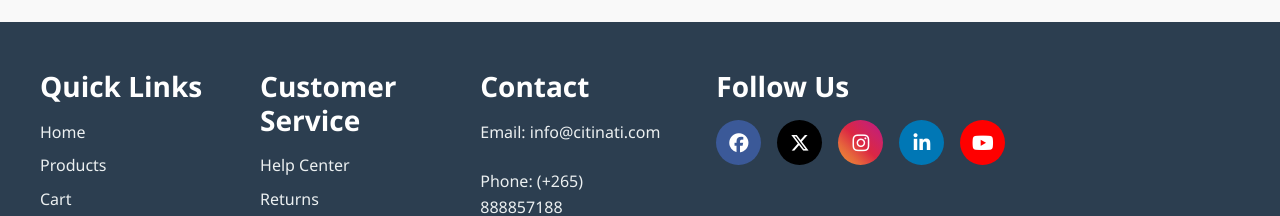
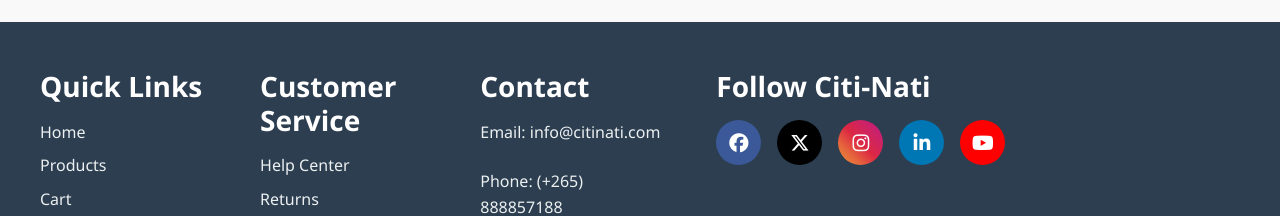
Before and after one commit to AubieOB/citi-nati-supermarket, a React (Vite) app in the folder citi-nati-frontend/: page / in a window 1280 px wide. Shown: the part 1568-1784 px from the top of the page. Built offline with nearby package versions, Linux system fonts and the light colour scheme; no server answers.

Commit message:
Update footer component

```diff
--- a/citi-nati-frontend/src/components/layout/Footer.jsx
+++ b/citi-nati-frontend/src/components/layout/Footer.jsx
@@ -37,7 +37,7 @@ const Footer = () => {
         </div>
         <div className="footer__right">
           <div className="footer__section">
-            <h3>Follow Us</h3>
+            <h3>Follow Citi-Nati</h3>
             <div className="footer__social-links">
               <a href="https://facebook.com" target="_blank" rel="noopener noreferrer" className="social-link facebook" title="Facebook">
                 <i className="fab fa-facebook"></i>
```
